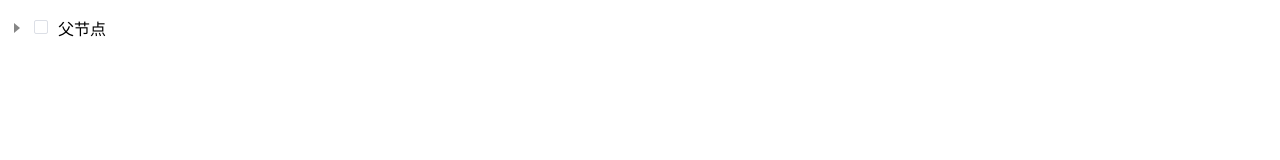
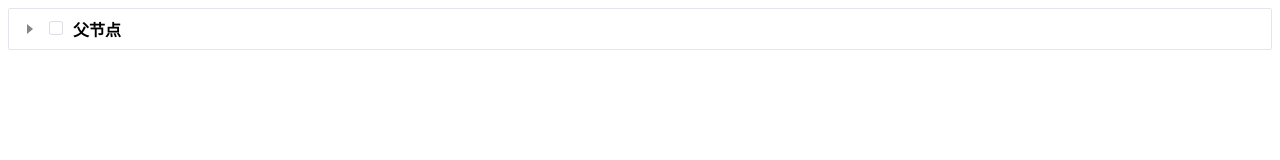
Before and after one commit to liutenghappy/cus-tree, a Vue app: page / in a window 1280 px wide. Shown: the top 160 px of the page. Built offline with nearby package versions, Linux system fonts and the light colour scheme.

Commit message:
feat(component) 一级标题样式

```diff
--- a/packages/cus-tree/src/cus-tree-node.vue
+++ b/packages/cus-tree/src/cus-tree-node.vue
@@ -52,9 +52,17 @@ export default defineComponent({
 <style lang="scss" scoped>
 @import 'sty/mixin.scss';
 
-@include b(tree) {
+@include b('tree-node') {
     font-size: 16px;
     flex-basis: 100%;
+    &.oneLevel{
+        border: 1px solid #e5e6eb;
+        border-radius: 2px;
+        & .cus-node-title{
+            font-weight: 600;
+
+        }
+    }
 
     .new {
         width: 30px;
@@ -70,7 +78,7 @@ export default defineComponent({
 
         .icon {
             color: #868686;
-            margin-right: 10px;
+            margin:0 12px;
             transition: transform .2s linear;
 
             &.expanded {
```
